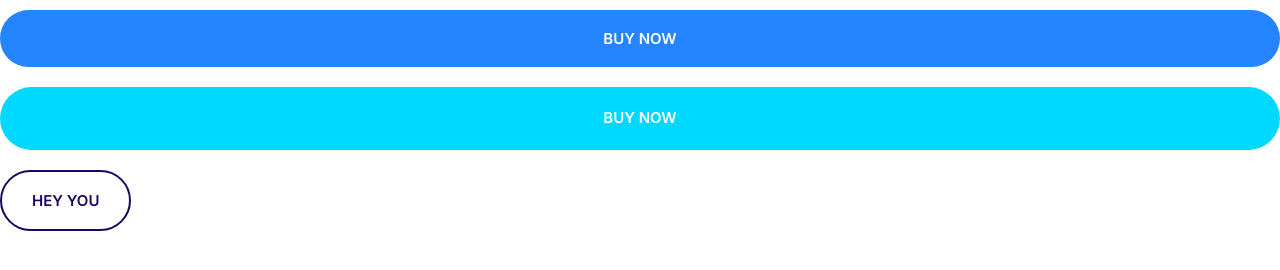
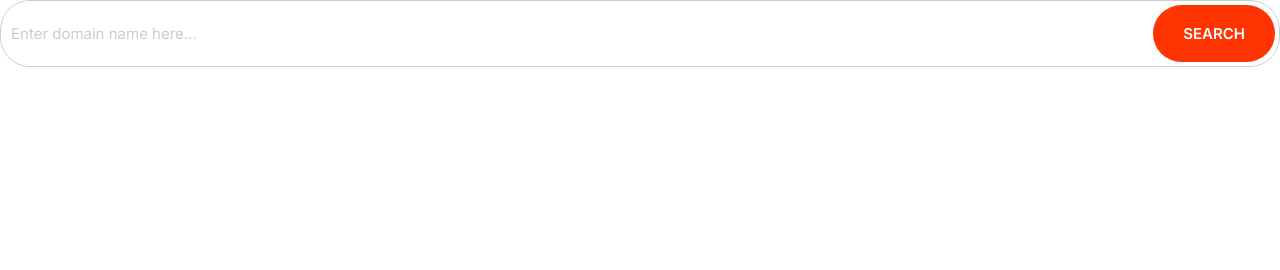
Before and after one commit to jeevanthask/LockBox, a website built with Parcel: page index.html in a window 1280 px wide. Built offline with nearby package versions, Linux system fonts and the light colour scheme.

Commit message:
input group and input components created

```diff
--- a/css/styles.css
+++ b/css/styles.css
@@ -10,6 +10,8 @@
   --color-accent: #ff3400;
   --color-headings: #1b0760;
   --color-body: #918ca4;
+  --color-border: #ccc;
+  --border-radius: 30px;
 }
 
 /* typography */
@@ -236,3 +238,39 @@ a {
     font-size: 1.5rem;
   }
 }
+
+/* Styles */
+.input {
+  padding: 1.5rem 3.5rem;
+  border: 1px solid var(--color-border);
+  border-radius: var(--border-radius);
+  outline: 0;
+  color: var(--color-headings);
+  font-size: 2rem;
+}
+
+::placeholder {
+  color: #cdcbd7;
+}
+
+.input-group {
+  border: 1px solid var(--color-border);
+  border-radius: var(--border-radius);
+  display: flex;
+}
+
+.input-group .input {
+  border: 0;
+  flex-grow: 1;
+  padding: 1.5rem 1rem;
+}
+
+.input-group .btn {
+  margin: 4px;
+}
+
+@media screen and (min-width: 1024px) {
+  .input {
+    font-size: 1.5rem;
+  }
+}
--- a/index.html
+++ b/index.html
@@ -14,8 +14,13 @@
     <title>LockBox</title>
   </head>
   <body>
-    <button class="btn btn--primary btn--block">Buy Now</button>
-    <a href="#" class="btn btn--secondary btn--block">Buy Now</a>
-    <button class="btn btn--outline">Hey You</button>
+    <div class="input-group">
+      <input
+        type="text"
+        class="input"
+        placeholder="Enter domain name here..."
+      />
+      <button class="btn btn--accent">Search</button>
+    </div>
   </body>
 </html>
```
Also changed, not shown: components/input-group.html (added, +4 -0 lines), components/input.html (added, +1 -0 lines).
